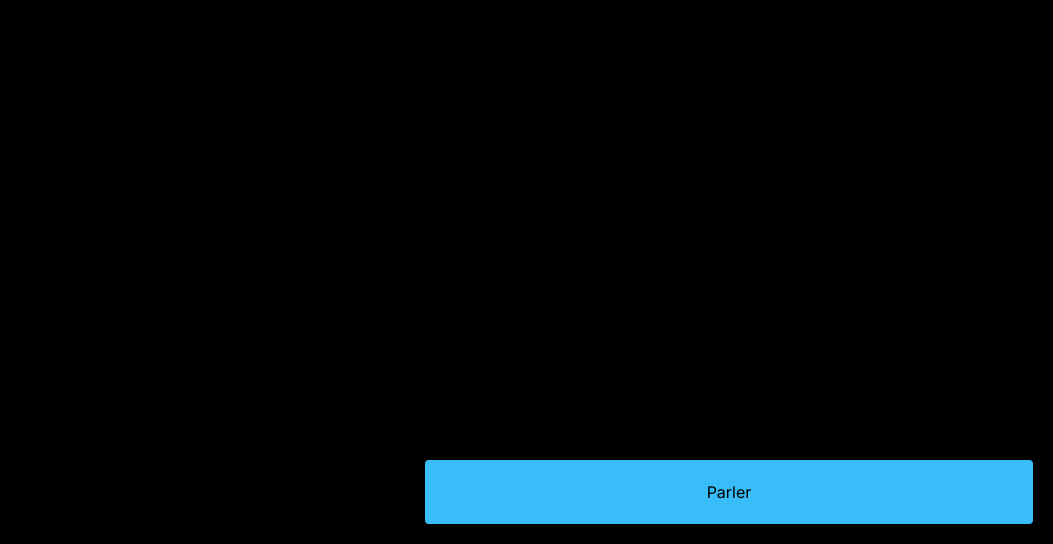
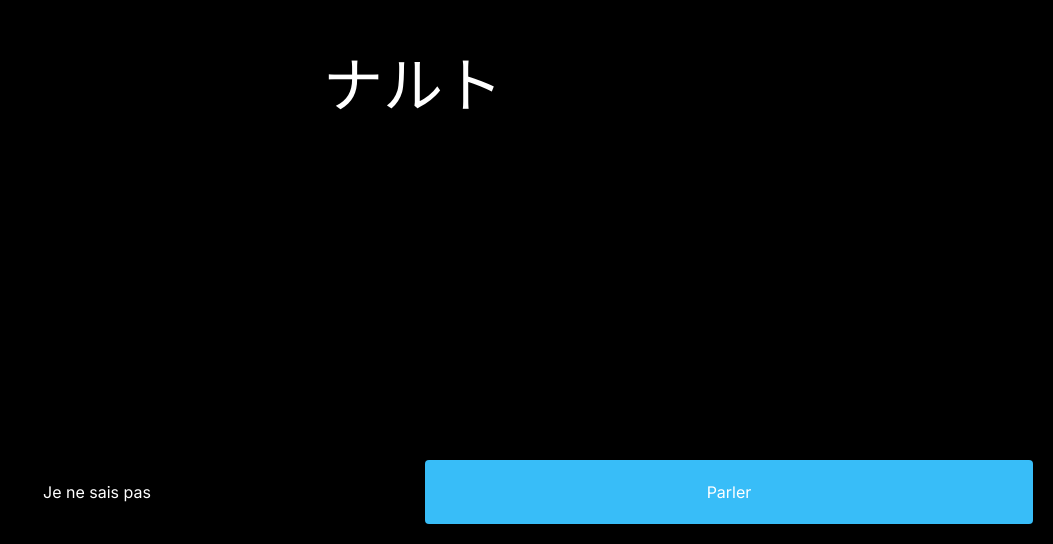
Before and after one commit to anthonyjeamme/langgpt, a Next.js app: page / in a window 1280 px wide. Shown: the part 256-800 px from the top of the page, without its empty margins (227-1280 px from the left). Built offline with nearby package versions, Linux system fonts and the light colour scheme.

Commit message:
Fix global color

```diff
--- a/src/app/page.tsx
+++ b/src/app/page.tsx
@@ -8,7 +8,7 @@
 
 export default function Home() {
   return (
-    <main className="flex min-h-screen p-5 bg-black">
+    <main className="flex min-h-screen p-5 bg-black text-white">
       <Test />
     </main>
   );
```
